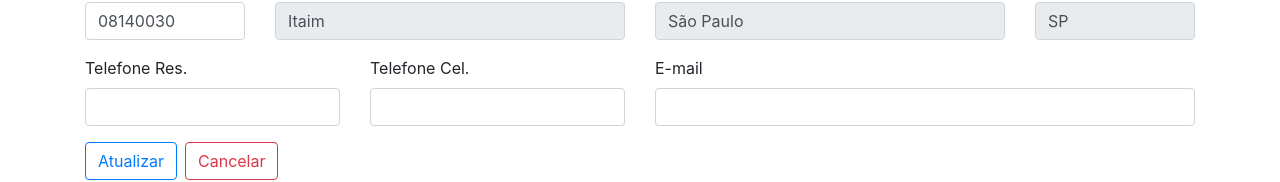
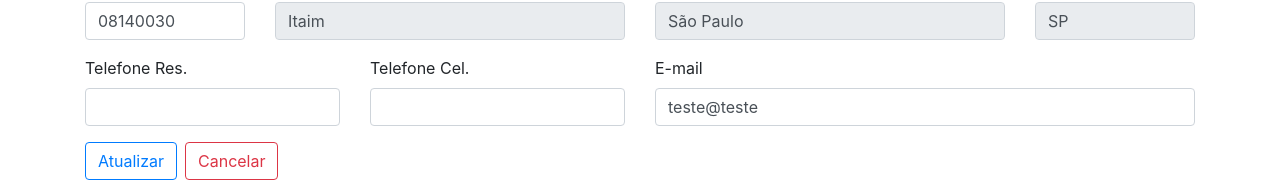
Before and after one commit to fabioleforte/cadastro, an Angular app: page /cadastro/1 in a window 1280 px wide. Shown: the part 306-488 px from the top of the page. Built offline with nearby package versions, Linux system fonts and the light colour scheme; data requests are answered from the project's data file; what ngx-mask would draw is missing.

Commit message:
criado campos de telefone e email

```diff
--- a/db.json
+++ b/db.json
@@ -9,7 +9,10 @@
       "cep": "08140030",
       "bairro": "Itaim",
       "cidade": "São Paulo",
-      "estado": "SP"
+      "estado": "SP",
+      "telefone_Res": "11 23456899",
+      "telefone_Cel": "11 23456899",
+      "email": "teste@teste"
     },
     {
       "id": 3,
@@ -20,7 +23,10 @@
       "cep": 8150050,
       "bairro": "Parque Santa Rita",
       "cidade": "São Paulo",
-      "estado": "SP"
+      "estado": "SP",
+      "telefone_Res": "11 23456899",
+      "telefone_Cel": "11 23456899",
+      "email": "teste@teste"
     },
     {
       "id": 7,
@@ -31,7 +37,10 @@
       "cep": 1001000,
       "bairro": "Sé",
       "cidade": "São Paulo",
-      "estado": "SP"
+      "estado": "SP",
+      "telefone_Res": "11 23456899",
+      "telefone_Cel": "11 23456899",
+      "email": "teste@teste"
     },
     {
       "id": 8,
@@ -42,7 +51,10 @@
       "cep": 8255100,
       "bairro": "Conjunto Residencial José Bonifácio",
       "cidade": "São Paulo",
-      "estado": "SP"
+      "estado": "SP",
+      "telefone_Res": "11 23456899",
+      "telefone_Cel": "11 23456899",
+      "email": "teste@teste"
     },
     {
       "id": 9,
@@ -53,7 +65,24 @@
       "cep": 6727181,
       "bairro": "Água Espraiada (Caucaia do Alto)",
       "cidade": "Cotia",
-      "estado": "SP"
+      "estado": "SP",
+      "telefone_Res": "1123456899",
+      "telefone_Cel": "1123456899",
+      "email": "teste@teste"
+    },
+    {
+      "id": 10,
+      "nome": "Testesss",
+      "endereco": "Rua Enseada de Titóia",
+      "numero": 67,
+      "complemento": "teste",
+      "cep": "08140050",
+      "bairro": "Jardim Tuã",
+      "cidade": "São Paulo",
+      "estado": "SP",
+      "telefoneRes": "1122334455",
+      "telefoneCel": "11987654321",
+      "email": "teste@teste.com"
     }
   ]
 }
--- a/src/app/cadastro/cadastro.component.html
+++ b/src/app/cadastro/cadastro.component.html
@@ -111,19 +111,36 @@
     <div class="col-md-3">
       <div class="form-group">
         <label for="cep">Telefone Res.</label>
-        <input type="text" class="form-control" mask="(00) 0000-0000" />
+        <input
+          type="text"
+          class="form-control"
+          formControlName="telefoneRes"
+          aria-describedby="telefoneResHelp"
+          mask="(00) 0000-0000"
+        />
       </div>
     </div>
     <div class="col-md-3">
       <div class="form-group">
         <label for="cep">Telefone Cel.</label>
-        <input type="text" class="form-control" mask="(00) 00000-0000" />
+        <input
+          type="text"
+          class="form-control"
+          formControlName="telefoneCel"
+          aria-describedby="telefoneCelHelp"
+          mask="(00) 00000-0000"
+        />
       </div>
     </div>
     <div class="col-md-6">
       <div class="form-group">
         <label for="cep">E-mail</label>
-        <input type="text" class="form-control" s />
+        <input
+          type="text"
+          class="form-control"
+          formControlName="email"
+          aria-describedby="emailHelp"
+        />
       </div>
     </div>
   </div>
--- a/src/app/cadastro/cadastro.component.ts
+++ b/src/app/cadastro/cadastro.component.ts
@@ -65,8 +65,10 @@ export class CadastroComponent implements OnInit {
       cep: [end.cep],
       bairro: [end.bairro],
       cidade: [end.cidade],
-      estado: [end.estado]
-
+      estado: [end.estado],
+      telefoneRes: [end.telefoneRes],
+      telefoneCel: [end.telefoneCel],
+      email: [end.email]
     });
   }
 
@@ -80,7 +82,10 @@ export class CadastroComponent implements OnInit {
       cep: end.cep,
       bairro: end.bairro,
       cidade: end.cidade,
-      estado: end.estado
+      estado: end.estado,
+      telefoneRes: end.telefoneRes,
+      telefoneCel: end.telefoneCel,
+      email: end.email
     });
   }
 
--- a/src/app/shared/endereco.ts
+++ b/src/app/shared/endereco.ts
@@ -1,11 +1,14 @@
 export class Endereco {
-  id = 0;
+  id: number;
   nome = '';
   endereco = '';
   numero: number;
   complemento = '';
   bairro = '';
-  cep = 0;
+  cep: number;
   cidade = '';
   estado = '';
+  telefoneRes: number;
+  telefoneCel: number;
+  email = '';
 }
```
